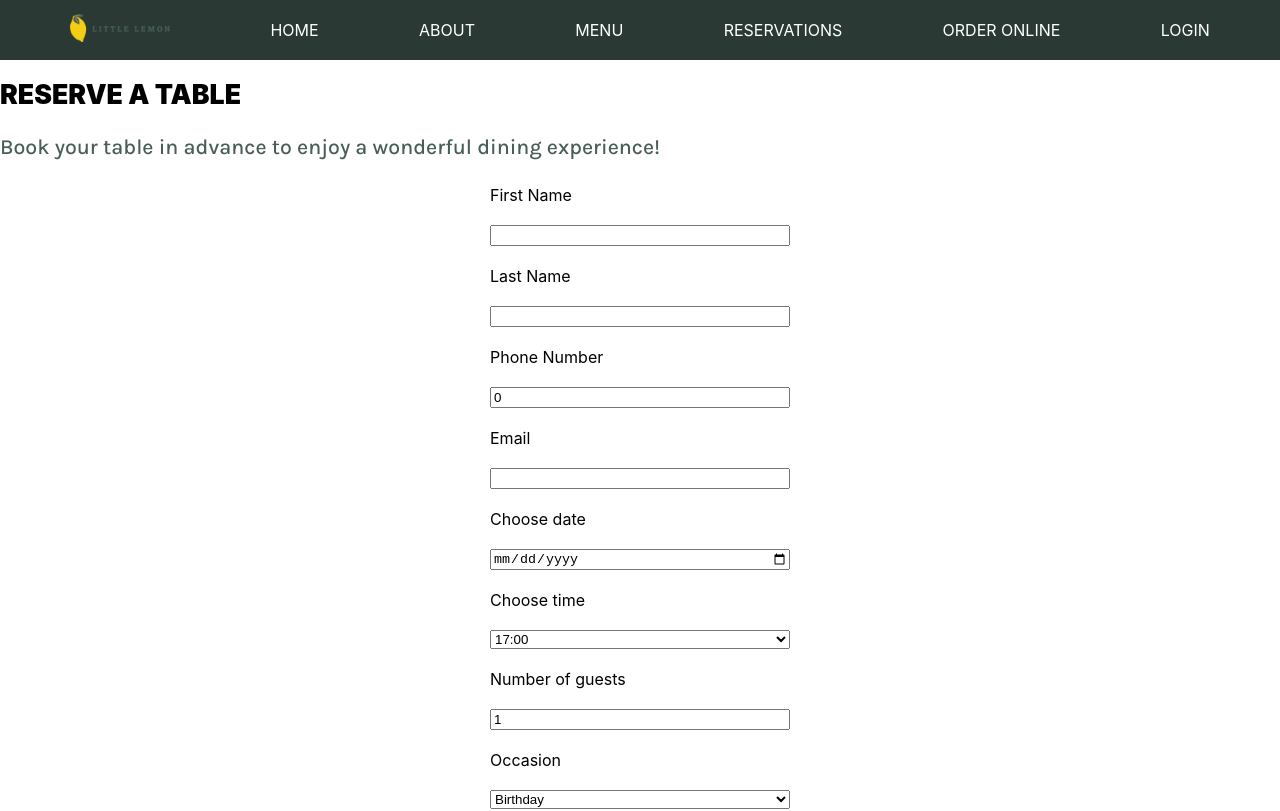
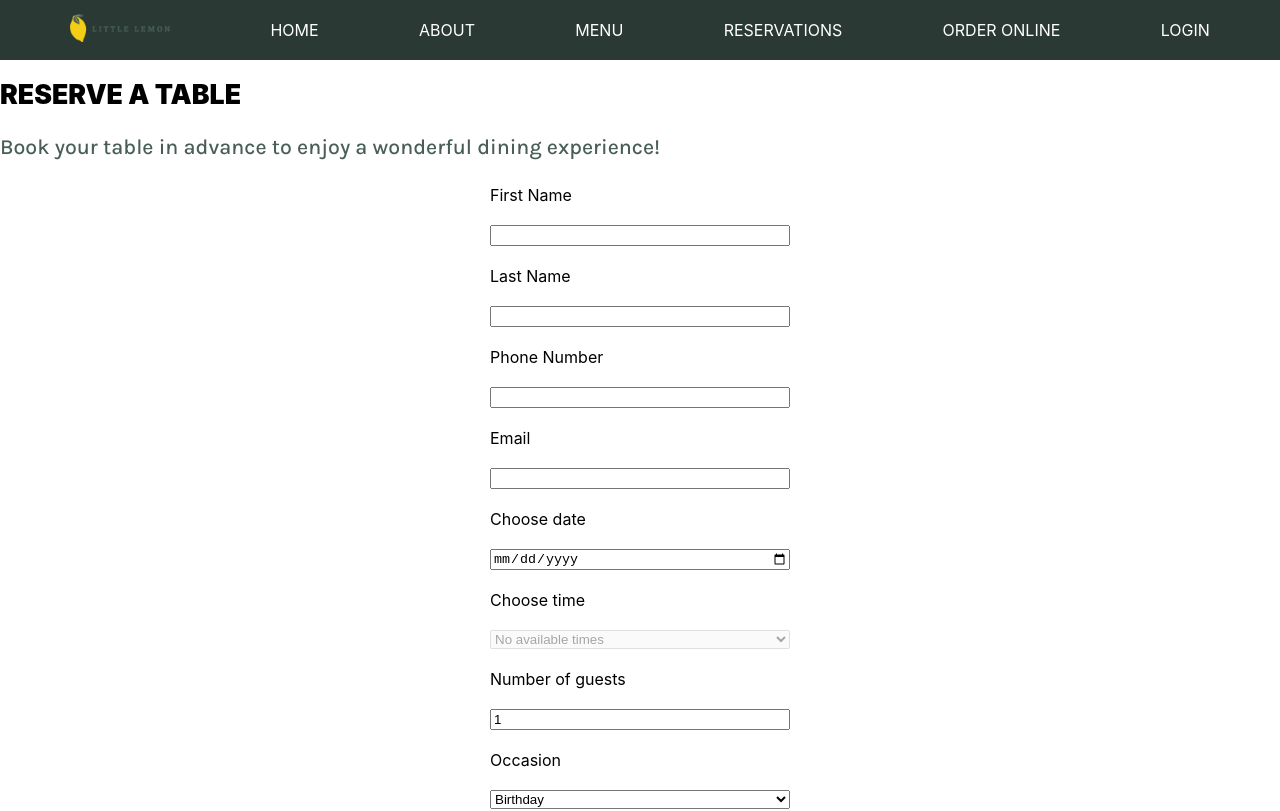
Before and after one commit to VeronicaAndersen/Little-Lemon-App, a React (Create React App) app: page /reservations in a window 1280 px wide. Shown: the top 811 px of the page. Built offline with nearby package versions, Linux system fonts and the light colour scheme; a web font is replaced by a local one.

Commit message:
Updated reservationform to look for avaliable time based on date to

```diff
--- a/src/App.js
+++ b/src/App.js
@@ -1,5 +1,5 @@
 import './App.css';
-import React, { useState } from "react";
+import React, { useReducer } from "react";
 import { Routes, Route } from "react-router-dom";
 import About from './Components/About';
 import HomePage from './Components/HomePage';
@@ -8,18 +8,50 @@ import BookingPage from './Components/BookingPage';
 import Footer from './Components/Footer';
 import Header from './Components/Header';
 
+// Function to initialize available times (Default times for all future dates)
+const initializeTimes = () => {
+  return {};
+};
+
+// Reducer function to update available times based on date
+const updateTimes = (state, action) => {
+  switch (action.type) {
+    case "REMOVE_TIME": {
+      const { date, time } = action.payload;
+      if (!state[date]) return state; // If no times exist for that date, return state unchanged
+
+      const updatedTimes = state[date].filter((t) => t !== time);
+      return {
+        ...state,
+        [date]: updatedTimes,
+      };
+    }
+
+    case "SET_TIMES": {
+      const { date, times } = action.payload;
+      return {
+        ...state,
+        [date]: times,
+      };
+    }
+
+    default:
+      return state;
+  }
+};
+
 function App() {
-  const [availableTimes, setAvailableTimes]  = useState(["17:00", "18:00", "19:00", "20:00", "21:00", "22:00"]);
+  const [availableTimes, dispatch] = useReducer(updateTimes, initializeTimes());
 
   return (
     <>
-      <Header availableTimes={availableTimes} setAvailableTimes={setAvailableTimes}/>
+      <Header availableTimes={availableTimes} dispatch={dispatch} />
 
       <Routes>
         <Route path="/" element={<HomePage />}></Route>
         <Route path="/about" element={<About />}></Route>
         <Route path="/menu" element={<InProgress />}></Route>
-        <Route path="/reservations" element={<BookingPage availableTimes={availableTimes} setAvailableTimes={setAvailableTimes}/>}></Route>
+        <Route path="/reservations" element={<BookingPage availableTimes={availableTimes} dispatch={dispatch} />}></Route>
         <Route path="/orderOnline" element={<InProgress />}></Route>
         <Route path="/login" element={<InProgress />}></Route>
       </Routes>
--- a/src/Components/BookingForm.js
+++ b/src/Components/BookingForm.js
@@ -1,17 +1,27 @@
-import React, { useState } from "react";
+import React, { useState, useEffect } from "react";
 
-export default function BookingPage({ availableTimes, setAvailableTimes }) {
+export default function BookingPage({ availableTimes, dispatch }) {
   // Form state
   const [formData, setFormData] = useState({
     firstName: "",
     lastName: "",
-    phoneNumber: 0,
+    phoneNumber: "",
     email: "",
     date: "",
     time: "17:00",
     guests: 1,
     occasion: "Birthday",
   });
+
+  // Load available times when the date changes
+  useEffect(() => {
+    if (formData.date && !availableTimes[formData.date]) {
+      dispatch({
+        type: "SET_TIMES",
+        payload: { date: formData.date, times: ["17:00", "18:00", "19:00", "20:00", "21:00", "22:00"] },
+      });
+    }
+  }, [formData.date, availableTimes, dispatch]);
 
   // Handle form field changes
   const handleChange = (e) => {
@@ -22,15 +32,20 @@ export default function BookingPage({ availableTimes, setAvailableTimes }) {
   const handleSubmit = (e) => {
     e.preventDefault();
 
-    // Remove the selected time from availableTimes
-    const updatedTimes = availableTimes.filter((time) => time !== formData.time);
+    if (!formData.date) {
+      alert("Please select a date!");
+      return;
+    }
 
-    // Update available times by passing the new array to setAvailableTimes
-    setAvailableTimes(updatedTimes);
+    // Dispatch action to remove the selected time for the specific date
+    dispatch({ type: "REMOVE_TIME", payload: { date: formData.date, time: formData.time } });
 
     console.log("Reservation submitted:", formData);
     alert("Reservation submitted successfully!");
   };
+
+  // Get available times for the selected date (fallback to empty array if not set)
+  const timesForSelectedDate = availableTimes[formData.date] || [];
 
   return (
     <form
@@ -38,101 +53,45 @@ export default function BookingPage({ availableTimes, setAvailableTimes }) {
       style={{ display: "grid", maxWidth: "300px", gap: "20px", margin: "20px auto" }}
     >
       <label htmlFor="firstName">First Name</label>
-      <input
-        type="text"
-        id="firstName"
-        name="firstName"
-        min="1"
-        max="20"
-        value={formData.firstName}
-        onChange={handleChange}
-        required
-      />
+      <input type="text" id="firstName" name="firstName" value={formData.firstName} onChange={handleChange} required />
 
       <label htmlFor="lastName">Last Name</label>
-      <input
-        type="text"
-        id="lastName"
-        name="lastName"
-        min="1"
-        max="20"
-        value={formData.lastName}
-        onChange={handleChange}
-        required
-      />
+      <input type="text" id="lastName" name="lastName" value={formData.lastName} onChange={handleChange} required />
 
       <label htmlFor="phoneNumber">Phone Number</label>
-      <input
-        type="number"
-        id="phoneNumber"
-        name="phoneNumber"
-        min="1"
-        max="20"
-        value={formData.phoneNumber}
-        onChange={handleChange}
-        required
-      />
+      <input type="tel" id="phoneNumber" name="phoneNumber" value={formData.phoneNumber} onChange={handleChange} required />
 
       <label htmlFor="email">Email</label>
-      <input
-        type="email"
-        id="email"
-        name="email"
-        min="1"
-        max="20"
-        value={formData.email}
-        onChange={handleChange}
-        required
-      />
+      <input type="email" id="email" name="email" value={formData.email} onChange={handleChange} required />
 
       <label htmlFor="res-date">Choose date</label>
-      <input
-        type="date"
-        id="res-date"
-        name="date"
-        value={formData.date}
-        onChange={handleChange}
-        required
-      />
+      <input type="date" id="res-date" name="date" value={formData.date} onChange={handleChange} required />
 
       <label htmlFor="res-time">Choose time</label>
-      <select
-        id="res-time"
-        name="time"
-        value={formData.time}
-        onChange={handleChange}
-      >
-        {availableTimes.map((time) => (
-          <option key={time} value={time}>
-            {time}
-          </option>
-        ))}
+      <select id="res-time" name="time" value={formData.time} onChange={handleChange} disabled={!formData.date}>
+        {timesForSelectedDate.length > 0 ? (
+          timesForSelectedDate.map((time) => (
+            <option key={time} value={time}>
+              {time}
+            </option>
+          ))
+        ) : (
+          <option>No available times</option>
+        )}
       </select>
 
       <label htmlFor="guests">Number of guests</label>
-      <input
-        type="number"
-        id="guests"
-        name="guests"
-        min="1"
-        max="10"
-        value={formData.guests}
-        onChange={handleChange}
-        required
-      />
+      <input type="number" id="guests" name="guests" min="1" max="10" value={formData.guests} onChange={handleChange} required />
 
       <label htmlFor="occasion">Occasion</label>
-      <select
-        id="occasion"
-        name="occasion"
-        value={formData.occasion}
-        onChange={handleChange}
-      >
+      <select id="occasion" name="occasion" value={formData.occasion} onChange={handleChange}>
         <option value="Birthday">Birthday</option>
         <option value="Anniversary">Anniversary</option>
       </select>
 
-      <button type="submit">Make Your Reservation</button>
+      <button type="submit" disabled={!formData.date || timesForSelectedDate.length === 0}>
+        Make Your Reservation
+      </button>
     </form>
   );
 }
--- a/src/Components/BookingPage.js
+++ b/src/Components/BookingPage.js
@@ -1,14 +1,14 @@
 import React from "react";
 import BookingForm from "./BookingForm";
 
-export default function BookingPage ({availableTimes, setAvailableTimes}) {
+export default function BookingPage ({availableTimes, dispatch}) {
 
 
     return (
         <>
             <h1 className='section-title'>Reserve a Table</h1>
             <p>Book your table in advance to enjoy a wonderful dining experience!</p>
-            <BookingForm availableTimes={availableTimes} setAvailableTimes={setAvailableTimes} />
+            <BookingForm availableTimes={availableTimes} dispatch={dispatch} />
         </>
     );
 };
```
